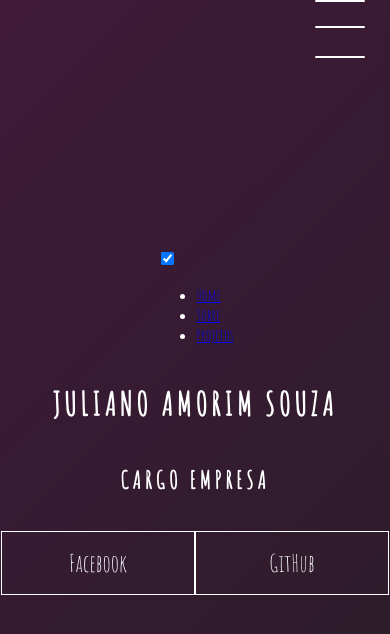
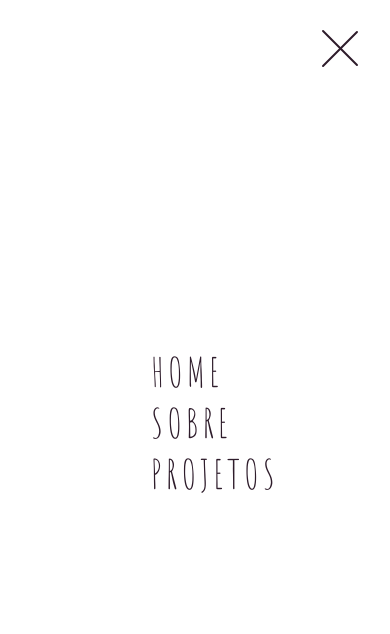
Before and after one commit to julianoamorim/menu-hamburger-css, a plain HTML site: page projeto.html in a window 390 px wide. Both pictures are taken after a click on the label 340 px from the left and 50 px from the top of the page. Drawn offline with Linux system fonts and the light colour scheme.

Commit message:
Menu hamburger com animacao bolha

```diff
--- a/css/style-projeto.css
+++ b/css/style-projeto.css
@@ -81,7 +81,7 @@ a:hover{
     justify-content: center;
     cursor: pointer;
     z-index: 9999;
-    transition: 400ms ease-in-out 0;
+    transition: 400ms ease-in-out 0s;
 }
 
 .checkbox .trace{
@@ -90,7 +90,7 @@ a:hover{
     background-color: #ffffff;
     position: absolute;
     border-radius: 4px;
-    transition: 0.5 ease-in-out;
+    transition: 0.5s ease-in-out;
 }
 
 .checkbox .trace:nth-child(1){ /* linha 1 */
@@ -103,7 +103,89 @@ a:hover{
     transform: rotate(0);
 }
 
-.checkbox .trace:nth-child(2){ /* linha 3 */
-    top: 56px;
+.checkbox .trace:nth-child(3){ /* linha 3 */
+    top: 66px;
     transform: rotate(0);
 }
+
+#toggle{
+    display: none;
+}
+
+/* MENU BOLHA */
+.menu{
+    position: absolute;
+    top: 28px;
+    right: 30px;
+    background: transparent;
+    height: 40px;
+    width: 40px;
+    box-shadow: 0px 0px 0px 0px #ffffff;
+    border-radius: 50%;
+    z-index: -1;
+    transition: 400ms ease-in-out 0s;
+}
+
+.menu-items{
+    position: fixed;
+    top: 0;
+    left: 0;
+    width: 100%;
+    height: 100vh;
+    display: flex;
+    justify-content: center;
+    align-items: center;
+    z-index: 2;
+    opacity: 0;
+    visibility: hidden;
+    transition: 400ms ease-in-out 0s;
+}
+
+.menu-items ul{
+    list-style: none;
+}
+
+.menu-items ul li a{
+    margin: 10px 0;
+    color: #2e1c2b;
+    text-decoration: none;
+    text-transform: uppercase;
+    letter-spacing: 4px;
+    font-size: 40px;
+}
+
+/* ANIMACAO MENU */
+#toggle:checked + .checkbox .trace:nth-child(1){
+    transform: rotate(45deg);
+    background-color: #2e1c2b;
+    top: 47px;
+}
+
+#toggle:checked + .checkbox .trace:nth-child(2){
+    transform: translate(-10px);
+    width: 30px;
+    visibility: hidden;
+    opacity: 0;
+}
+
+#toggle:checked + .checkbox .trace:nth-child(3){
+    transform: rotate(-45deg);
+    background-color: #2e1c2b;
+    top: 48px;
+}
+
+#toggle:checked + .checkbox{
+    background-color: #ffffff;
+}
+
+#toggle:checked ~ .menu{
+    /* menu bolha nao esta 100% redondo */
+    box-shadow: 0px 0px 0px 100vmax #ffffff;
+    border-radius: 50%;
+    z-index: 1;
+}
+
+#toggle:checked ~ .menu-items{
+    visibility: visible;
+    opacity: 1;
+}
```
Also changed, not shown: dicas.txt (deleted).
